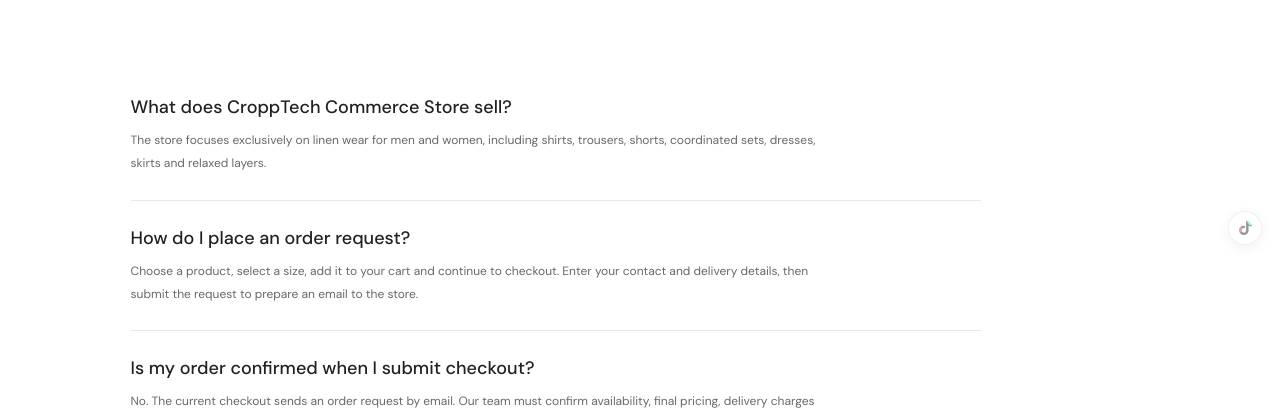
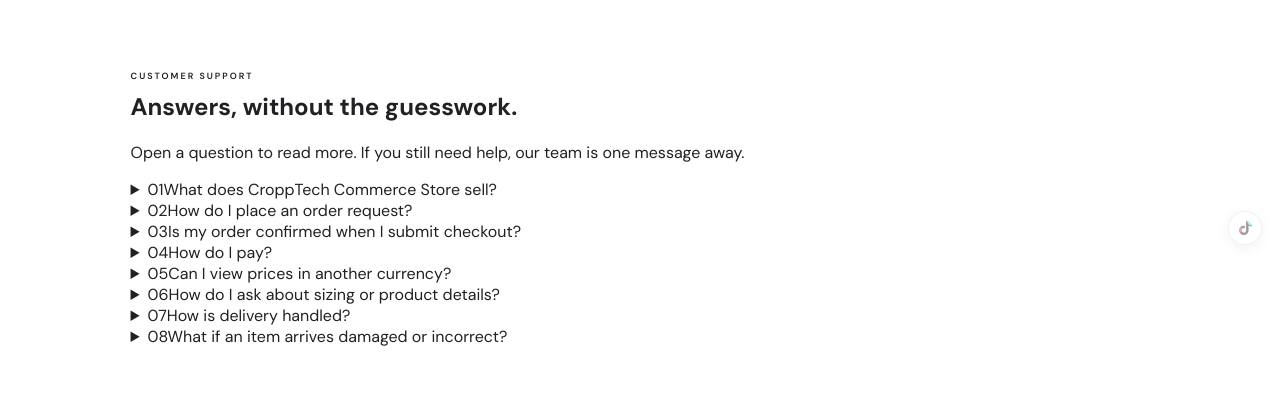
Before and after one commit to JACTech001/cropptech-commerce, a Next.js app: page /faq in a window 1280 px wide. Shown: the part 533-950 px from the top of the page. Built offline with nearby package versions, Linux system fonts and the light colour scheme; no server answers; a web font is replaced by a local one.

Commit message:
Build interactive FAQ page layout and support call to action

```diff
--- a/app/faq/page.js
+++ b/app/faq/page.js
@@ -1,4 +1,6 @@
 import StorePageShell from "../../components/StorePageShell";
+import Link from "next/link";
+import { ArrowUpRight } from "lucide-react";
 
 export const metadata = { title: "FAQs | CroppTech Commerce Store", description: "Answers about the CroppTech Commerce Store linen collection and current order-request process." };
 
@@ -16,7 +18,19 @@ const faqs = [
 export default function FAQPage() {
   return (
     <StorePageShell eyebrow="CUSTOMER CARE / FREQUENTLY ASKED QUESTIONS" title={<>A few things<br /><em>worth knowing.</em></>} intro="Helpful information about shopping the CroppTech linen collection and sending an order request.">
-      <div className="faq-list">{faqs.map(([question, answer]) => <article key={question}><h2>{question}</h2><p>{answer}</p></article>)}</div>
+      <div className="faq-page-heading">
+        <div><p className="eyebrow">CUSTOMER SUPPORT</p><h2>Answers, without the guesswork.</h2></div>
+        <p>Open a question to read more. If you still need help, our team is one message away.</p>
+      </div>
+      <div className="faq-list">
+        {faqs.map(([question, answer], index) => (
+          <details className="faq-item" key={question}>
+            <summary><span className="faq-item-number">{String(index + 1).padStart(2, "0")}</span><span>{question}</span><i aria-hidden="true" /></summary>
+            <p>{answer}</p>
+          </details>
+        ))}
+      </div>
+      <div className="info-callout faq-contact-callout"><h2>Still have a question?</h2><Link href="/contact" className="text-link">CONTACT CUSTOMER CARE <ArrowUpRight size={16} /></Link></div>
     </StorePageShell>
   );
 }
```
